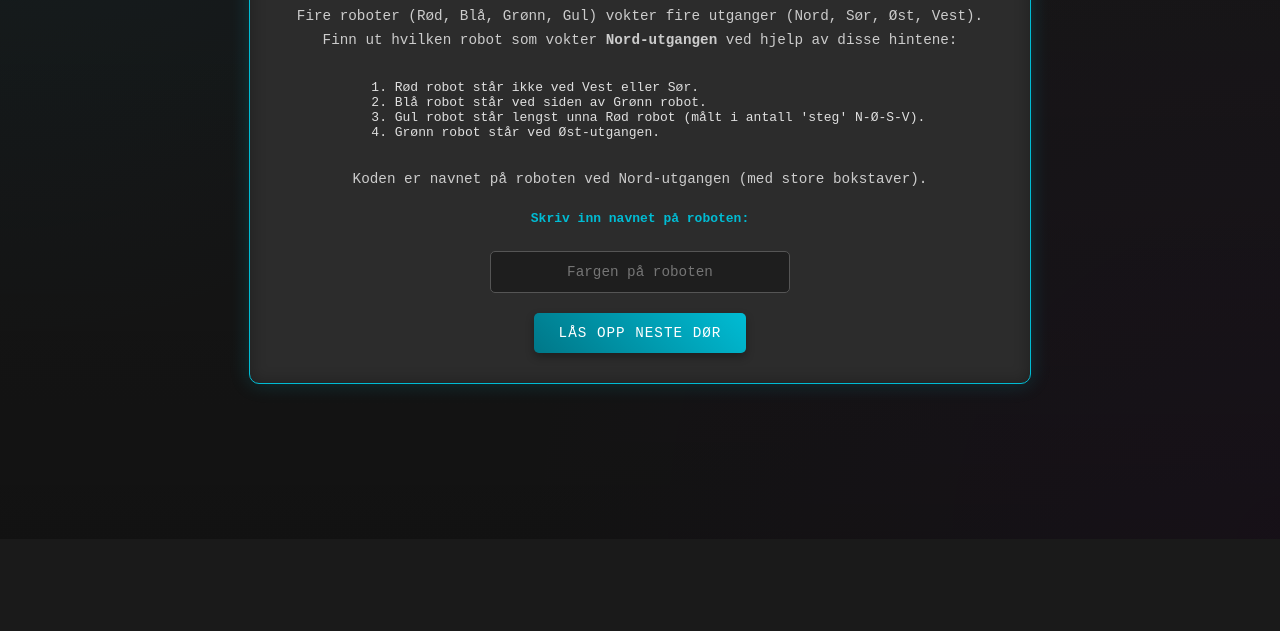
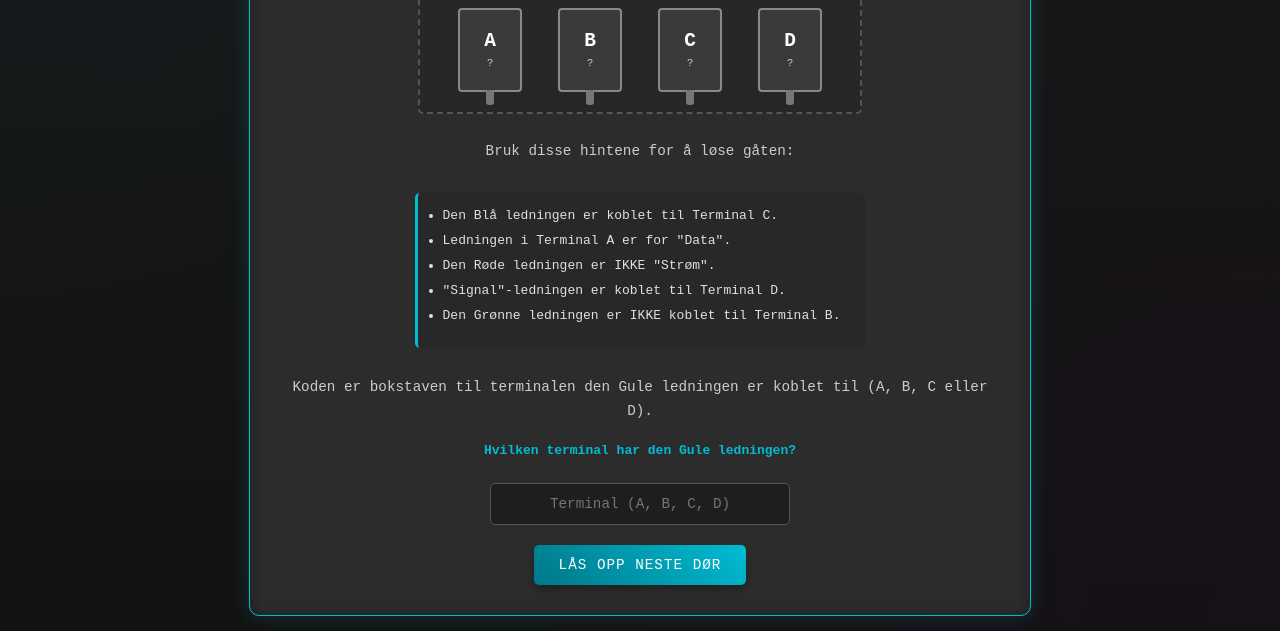
Before and after one commit to Hrafnir/Matterebus, a plain HTML site: page oppgave4.html in a window 1280 px wide. Shown: the part 261-892 px from the top of the page. Before the commit the page ends 800 px from the top, so only its background shows below. Drawn offline with Linux system fonts and the light colour scheme.

Commit message:
Update oppgave4.html

```diff
--- a/oppgave4.html
+++ b/oppgave4.html
@@ -3,38 +3,129 @@
 <head>
     <meta charset="UTF-8">
     <meta name="viewport" content="width=device-width, initial-scale=1.0">
-    <title>Den Digitale Labyrinten - Oppgave 4</title>
+    <title>Den Digitale Labyrinten - Terminal Gåten</title>
     <link rel="stylesheet" href="style.css">
+    <style>
+        /* Enkel visuell representasjon av terminalene og ledningene */
+        .terminal-diagram {
+            border: 2px dashed #555;
+            padding: 20px;
+            margin: 25px auto;
+            max-width: 400px;
+            display: flex;
+            justify-content: space-around;
+            background-color: rgba(0,0,0,0.1);
+            border-radius: 5px;
+        }
+        .terminal {
+            border: 2px solid #888;
+            background-color: #3a3a3a;
+            width: 60px;
+            height: 80px;
+            display: flex;
+            flex-direction: column;
+            justify-content: center;
+            align-items: center;
+            border-radius: 4px;
+            position: relative; /* For ledning-effekt */
+        }
+        .terminal::before { /* Simulerer ledning inn */
+            content: '';
+            position: absolute;
+            bottom: -15px; /* Plasserer under boksen */
+            left: 50%;
+            transform: translateX(-50%);
+            width: 8px; /* Tykkelse på ledning */
+            height: 15px; /* Lengde på synlig del */
+            background-color: #777; /* Generisk farge */
+            border-radius: 0 0 3px 3px;
+        }
+        .terminal-label {
+            font-weight: bold;
+            font-size: 1.5em;
+            color: #fff;
+        }
+        .terminal-info {
+            font-size: 0.8em;
+            color: #ccc;
+            margin-top: 5px;
+        }
+        /* Farger for ledningene (kan legges til dynamisk eller manuelt når løsningen er kjent) */
+        /* .terminal-a::before { background-color: red; } */
+        /* .terminal-b::before { background-color: yellow; } */
+        /* .terminal-c::before { background-color: blue; } */
+        /* .terminal-d::before { background-color: lime; } */
+
+        .hint-list {
+            text-align: left;
+            display: inline-block; /* Sentrerer listen i containeren */
+            margin-top: 15px;
+            background-color: rgba(0,0,0,0.1);
+            padding: 15px 25px;
+            border-radius: 5px;
+            border-left: 3px solid #00bcd4;
+        }
+        .hint-list li {
+            margin-bottom: 10px; /* Bedre avstand mellom hint */
+        }
+    </style>
 </head>
 <body>
     <div class="container">
-        <h1>Oppgave 4: Robot Vokterne</h1>
-        <p>Fire roboter (Rød, Blå, Grønn, Gul) vokter fire utganger (Nord, Sør, Øst, Vest). Finn ut hvilken robot som vokter <strong>Nord-utgangen</strong> ved hjelp av disse hintene:</p>
-        <ol style="text-align: left; display: inline-block;">
-            <li>Rød robot står ikke ved Vest eller Sør.</li>
-            <li>Blå robot står ved siden av Grønn robot.</li>
-            <li>Gul robot står lengst unna Rød robot (målt i antall 'steg' N-Ø-S-V).</li>
-            <li>Grønn robot står ved Øst-utgangen.</li>
-        </ol>
-        <p>Koden er navnet på roboten ved Nord-utgangen (med store bokstaver).</p>
+        <h1>Oppgave 4: Terminal Gåten</h1>
+        <p>Du står foran et koblingspanel. Fire fargede ledninger (Rød, Blå, Grønn, Gul) går inn i fire nummererte terminaler (A, B, C, D). Hver ledning har én unik funksjon (Strøm, Data, Jord, Signal). Du må finne ut hvilken terminal den <strong>Gule</strong> ledningen er koblet til for å deaktivere låsen.</p>
 
-        <label for="answer4">Skriv inn navnet på roboten:</label><br>
-        <input type="text" id="answer4" name="answer4" placeholder="Fargen på roboten">
+        <!-- Visuell representasjon -->
+        <div class="terminal-diagram">
+            <div class="terminal terminal-a">
+                <div class="terminal-label">A</div>
+                <div class="terminal-info">?</div>
+            </div>
+            <div class="terminal terminal-b">
+                <div class="terminal-label">B</div>
+                <div class="terminal-info">?</div>
+            </div>
+            <div class="terminal terminal-c">
+                <div class="terminal-label">C</div>
+                <div class="terminal-info">?</div>
+            </div>
+            <div class="terminal terminal-d">
+                <div class="terminal-label">D</div>
+                <div class="terminal-info">?</div>
+            </div>
+        </div>
+
+        <p>Bruk disse hintene for å løse gåten:</p>
+        <ul class="hint-list">
+            <li>Den Blå ledningen er koblet til Terminal C.</li>
+            <li>Ledningen i Terminal A er for "Data".</li>
+            <li>Den Røde ledningen er IKKE "Strøm".</li>
+            <li>"Signal"-ledningen er koblet til Terminal D.</li>
+            <li>Den Grønne ledningen er IKKE koblet til Terminal B.</li>
+        </ul>
+
+        <p>Koden er bokstaven til terminalen den Gule ledningen er koblet til (A, B, C eller D).</p>
+
+        <label for="answer4">Hvilken terminal har den Gule ledningen?</label><br>
+        <input type="text" id="answer4" name="answer4" placeholder="Terminal (A, B, C, D)">
         <br>
         <button onclick="sjekkSvar()">Lås opp neste dør</button>
     </div>
 
     <script>
         function sjekkSvar() {
-            const korrektSvar = "RØD";
+            // Løsning: Gul er koblet til Terminal B
+            const korrektSvar = "B";
+            // Gjør svaret om til store bokstaver og fjerner whitespace
             const brukerSvar = document.getElementById('answer4').value.trim().toUpperCase();
-            const oppgaveId = 'oppgave4';
-            const nesteSide = 'oppgave5.html';
+            const oppgaveId = 'oppgave4'; // ID for denne oppgaven
+            const nesteSide = 'oppgave5.html'; // Neste oppgave
 
             if (brukerSvar === korrektSvar) {
-                 sessionStorage.removeItem('feil_' + oppgaveId);
-                 window.location.href = nesteSide;
+                 sessionStorage.removeItem('feil_' + oppgaveId); // Nullstill feil
+                 window.location.href = nesteSide; // Gå videre
             } else {
+                // Håndter feil svar som før
                 let feilAntall = parseInt(sessionStorage.getItem('feil_' + oppgaveId) || '0');
                 feilAntall++;
                 sessionStorage.setItem('feil_' + oppgaveId, feilAntall);
```
